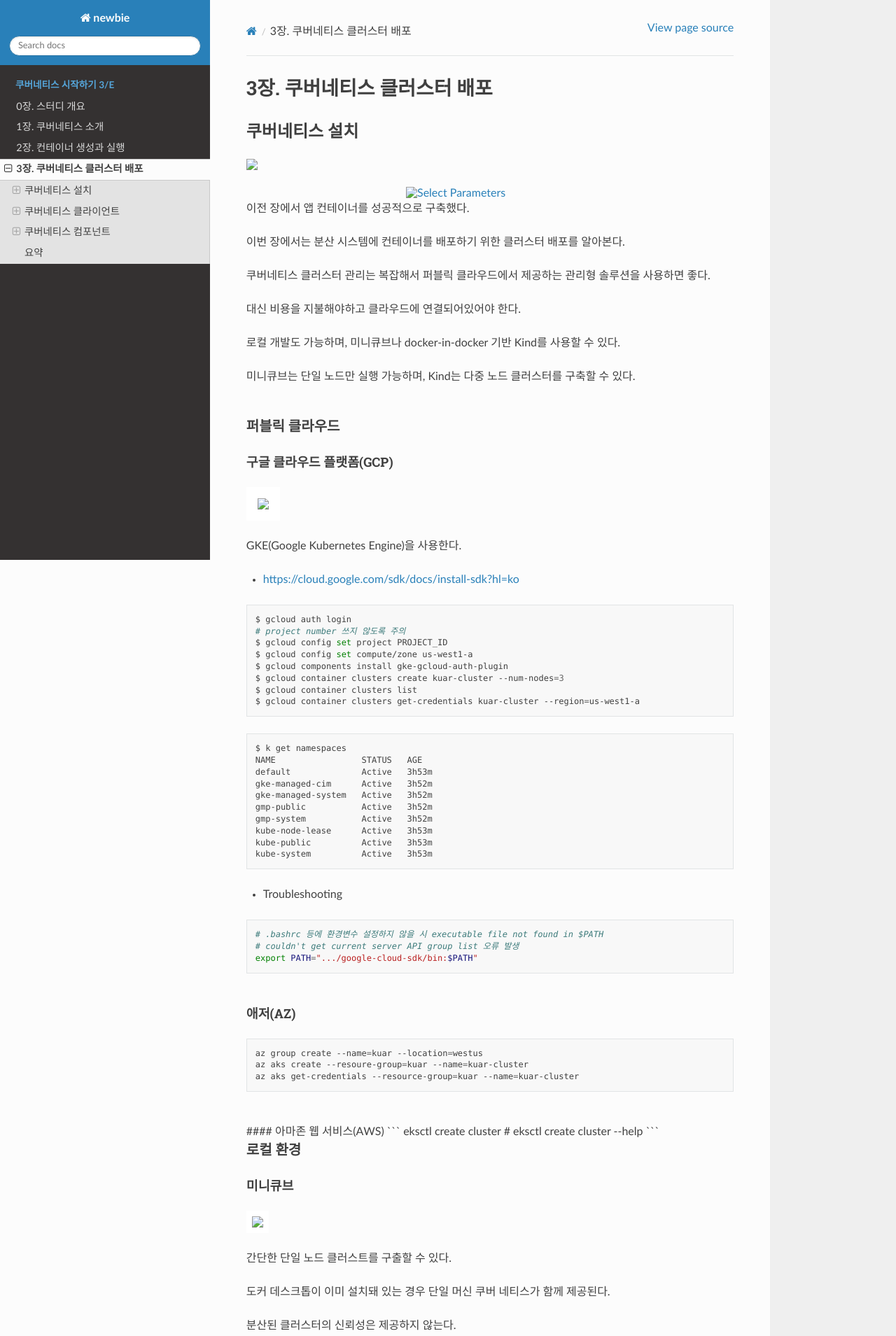
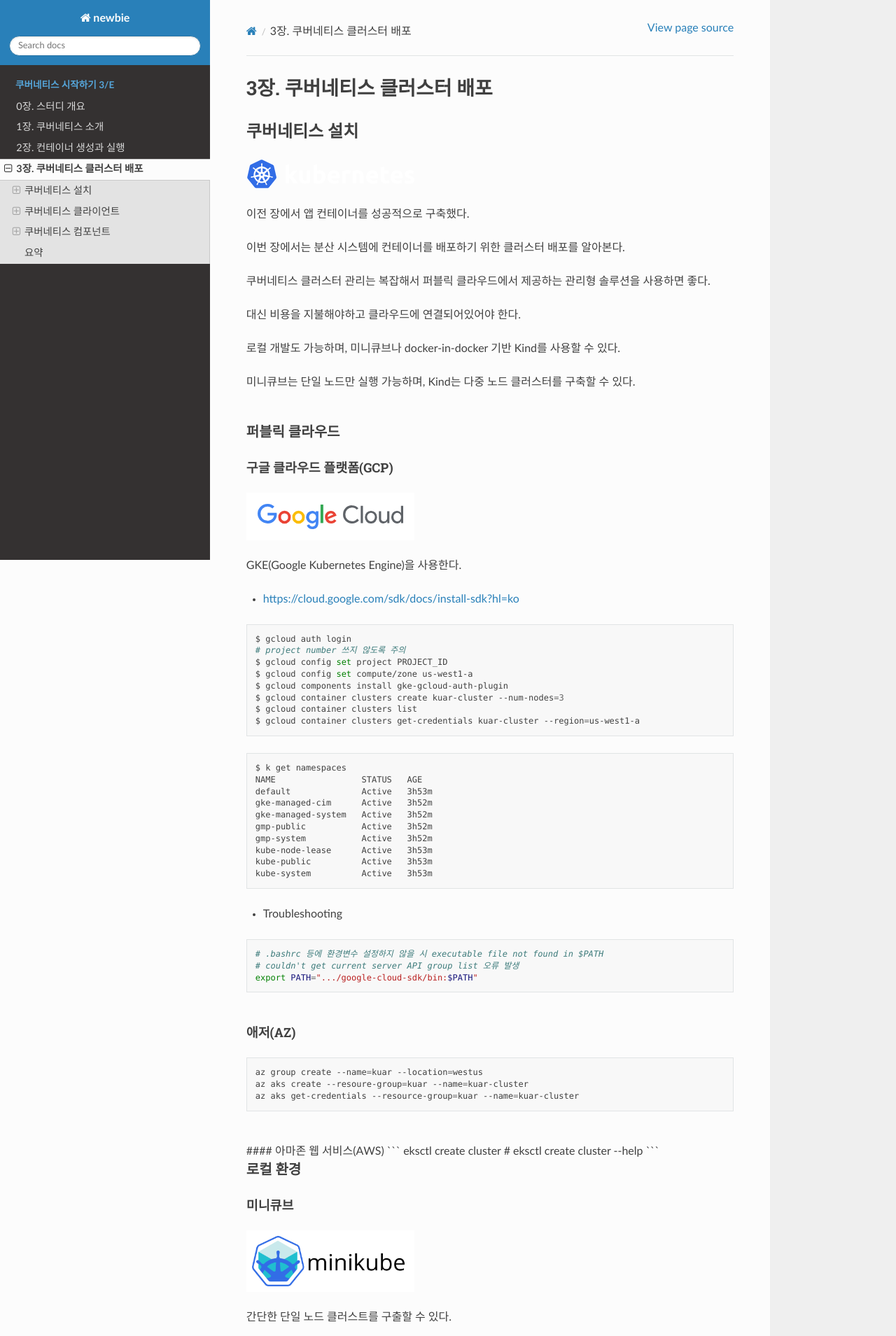
Before and after one commit to study-zero/newbie, a plain HTML site: page docs/kuar/03-deploying-a-kubernets-cluster.html in a window 1280 px wide. Shown: the top 1909 px of the page at 70% size. Drawn offline with Linux system fonts and the light colour scheme.

Commit message:
fix: images

````diff
--- a/docs/kuar/03-deploying-a-kubernets-cluster.html
+++ b/docs/kuar/03-deploying-a-kubernets-cluster.html
@@ -9,6 +9,7 @@
       <link rel="stylesheet" type="text/css" href="../_static/css/theme.css?v=19f00094" />
 
 
+    <link rel="canonical" href="/newbie/kuar/03-deploying-a-kubernets-cluster.html" />
   <!--[if lt IE 9]>
     <script src="../_static/js/html5shiv.min.js"></script>
   <![endif]-->
@@ -107,8 +108,14 @@
 <h1>3장. 쿠버네티스 클러스터 배포<a class="headerlink" href="#id1" title="Link to this heading"></a></h1>
 <section id="id2">
 <h2>쿠버네티스 설치<a class="headerlink" href="#id2" title="Link to this heading"></a></h2>
-<img src="_static/images/kuar/ch03/nav_logo.svg" width="240px"/>
-<a class="reference internal image-reference" href="kuar/images/kuar/ch03/nav_logo.svg"><img alt="Select Parameters" class="align-center" src="kuar/images/kuar/ch03/nav_logo.svg" style="width: 240px;" /></a>
+<img src="/newbie/_static/images/kuar/ch03/nav_logo.svg" width="240px"/>
+<!--
+```{image} images/kuar/ch03/nav_logo.svg
+:alt: Select Parameters
+:width: 240px
+:align: center
+```
+-->
 <!-- https://stackoverflow.com/a/73306746 -->
 <p>이전 장에서 앱 컨테이너를 성공적으로 구축했다.</p>
 <p>이번 장에서는 분산 시스템에 컨테이너를 배포하기 위한 클러스터 배포를 알아본다.</p>
@@ -121,7 +128,7 @@
 <h3>퍼블릭 클라우드<a class="headerlink" href="#id3" title="Link to this heading"></a></h3>
 <section id="gcp">
 <h4>구글 클라우드 플랫폼(GCP)<a class="headerlink" href="#gcp" title="Link to this heading"></a></h4>
-<img src="_static/images/kuar/ch03/google-cloud-logo.svg" width="240px" style="background: white; padding: 1rem;"/>
+<img src="/newbie/_static/images/kuar/ch03/google-cloud-logo.svg" width="240px" style="background: white; padding: 1rem;"/>
 <p>GKE(Google Kubernetes Engine)을 사용한다.</p>
 <ul class="simple">
 <li><p><a class="reference external" href="https://cloud.google.com/sdk/docs/install-sdk?hl=ko">https://cloud.google.com/sdk/docs/install-sdk?hl=ko</a></p></li>
@@ -190,7 +197,7 @@ eksctl create cluster
 <h3>로컬 환경<a class="headerlink" href="#id4" title="Link to this heading"></a></h3>
 <section id="id5">
 <h4>미니큐브<a class="headerlink" href="#id5" title="Link to this heading"></a></h4>
-<img src="_static/images/kuar/ch03/minikube-logo-full.png" width="240px" style="background: white; padding: 0.5rem;"/>
+<img src="/newbie/_static/images/kuar/ch03/minikube-logo-full.png" width="240px" style="background: white; padding: 0.5rem;"/>
 <p>간단한 단일 노드 클러스트를 구출할 수 있다.</p>
 <p>도커 데스크톱이 이미 설치돼 있는 경우 단일 머신 쿠버 네티스가 함께 제공된다.</p>
 <p>분산된 클러스터의 신뢰성은 제공하지 않는다.</p>
@@ -211,7 +218,7 @@ $<span class="w"> </span>minikube<span class="w"> </span>delete
 </section>
 <section id="kind">
 <h4>Kind(도커 환경)<a class="headerlink" href="#kind" title="Link to this heading"></a></h4>
-<img src="_static/images/kuar/ch03/kind-logo.png" width="240px" style="background: white; padding: 0.5rem;"/>
+<img src="/newbie/_static/images/kuar/ch03/kind-logo.png" width="240px" style="background: white; padding: 0.5rem;"/>
 <p>여러 쿠버네티스 클러스터 노드를 시뮬레이션하고자 가상머신 대신 도커 컨테이너를 이용한다.</p>
 <p>kind는 kubernetes in docker를 의미한다.</p>
 <div class="highlight-sh notranslate"><div class="highlight"><pre><span></span><span class="c1"># 생성</span>
````
Also changed, not shown: docs/genindex.html (+1 -0 lines), docs/index.html (+1 -0 lines), docs/kuar/00-syllabus.html (+1 -0 lines), docs/kuar/01-introduction.html (+1 -0 lines), docs/kuar/02-creating-and-running-containers.html (+1 -0 lines), docs/search.html (+1 -0 lines), docs/_sources/kuar/03-deploying-a-kubernets-cluster.md.txt, 2 other files.
